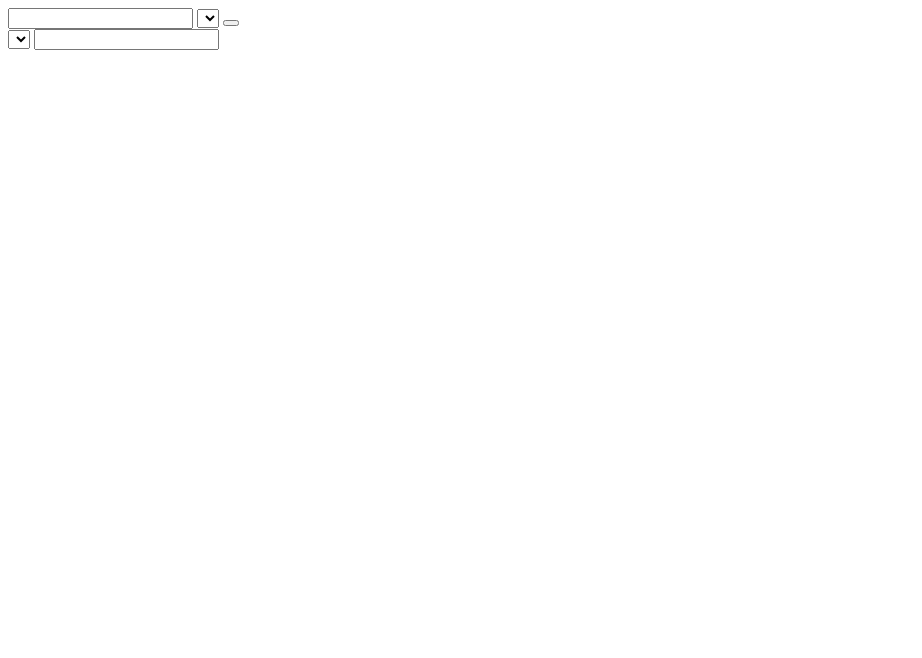
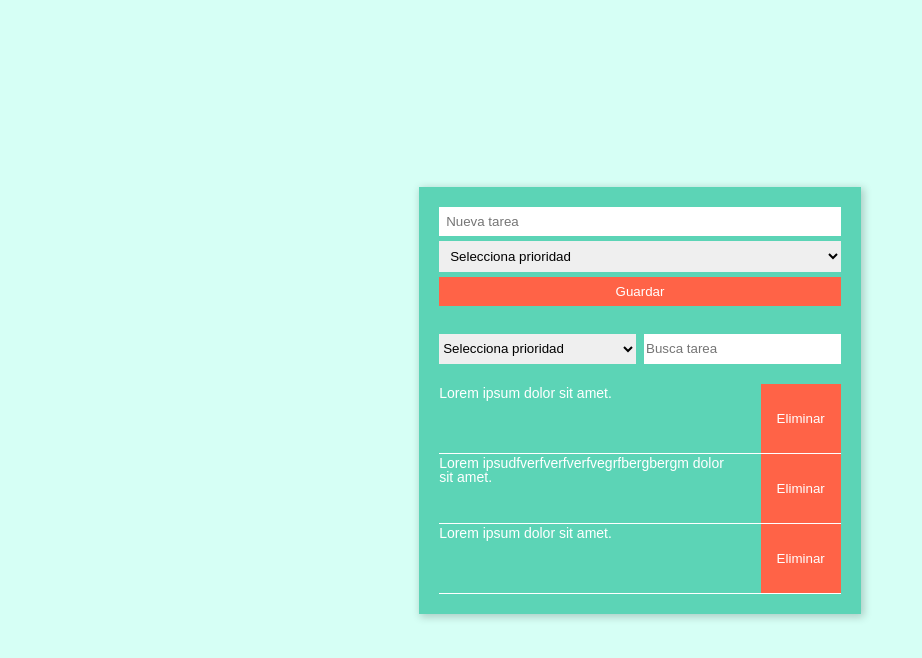
Before and after one commit to elediagar/to-do, a plain HTML site: page index.html in a window 1280 px wide. Shown: the whole page, without its empty margins (0-922 px from the left). Drawn offline with Linux system fonts and the light colour scheme.

Commit message:
index html y css terminado

```diff
--- a/css/style.css
+++ b/css/style.css
@@ -0,0 +1,166 @@
+/* Reset ------- */
+
+/* http://meyerweb.com/eric/tools/css/reset/
+   v2.0 | 20110126
+   License: none (public domain)
+*/
+
+html, body, div, span, applet, object, iframe,
+h1, h2, h3, h4, h5, h6, p, blockquote, pre,
+a, abbr, acronym, address, big, cite, code,
+del, dfn, em, img, ins, kbd, q, s, samp,
+small, strike, strong, sub, sup, tt, var,
+b, u, i, center,
+dl, dt, dd, ol, ul, li,
+fieldset, form, label, legend,
+table, caption, tbody, tfoot, thead, tr, th, td,
+article, aside, canvas, details, embed,
+figure, figcaption, footer, header, hgroup,
+menu, nav, output, ruby, section, summary,
+time, mark, audio, video {
+	margin: 0;
+	padding: 0;
+	border: 0;
+	font-size: 100%;
+	font: inherit;
+	vertical-align: baseline;
+}
+/* HTML5 display-role reset for older browsers */
+article, aside, details, figcaption, figure,
+footer, header, hgroup, menu, nav, section {
+	display: block;
+}
+body {
+	line-height: 1;
+}
+ol, ul {
+	list-style: none;
+}
+blockquote, q {
+	quotes: none;
+}
+blockquote:before, blockquote:after,
+q:before, q:after {
+	content: '';
+	content: none;
+}
+table {
+	border-collapse: collapse;
+	border-spacing: 0;
+}
+
+
+/* Main ------- */
+
+:root {
+    --maincolor: #5cd4b6;
+    --seccolor: #2cbb97;
+    --fonts: 1em;
+    --fontm: 1.2em;
+    --fontl: 1.5em;
+}
+
+body {
+    font-family: Arial, Helvetica, sans-serif;
+    background: #d6fff5;
+    min-height: 100vh;
+    display: flex;
+    flex-direction: column;
+    justify-content: center;
+    align-items: center;
+    font-size: 14px;
+}
+
+.wrapper{
+    background-color: var(--maincolor);
+    padding: 20px;
+    box-shadow: 2px 2px 8px 1px rgba(0, 0, 0, 0.2)
+
+}
+
+/* form -------*/
+
+*{
+    box-sizing: border-box;
+}
+
+.form {
+    display: flex;
+    flex-direction: column;
+    margin-bottom: 2em;
+}
+
+button{
+    background-color: tomato;
+    border: none;
+    cursor: pointer;
+    color: white;
+}
+
+button:hover{
+    background-color: tomato;
+}
+
+.form select {
+    padding: 7px;
+    border: none;
+    margin: 5px 0;
+}
+
+.form input {
+    border: none;
+    padding: 7px;
+}
+
+
+.form button{
+    padding: 7px;
+}
+
+
+/* tareas -------*/
+
+.tareas .filtrado {
+    margin-bottom: 20px;
+    display: flex;
+    justify-content: space-between;
+    flex-wrap: wrap;
+}
+
+.tareas .filtrado select{
+    width: 49%;
+    border: none;
+}
+
+.tareas .filtrado input{
+    width: 49%;
+    height: 30px;
+    border: none;
+
+}
+
+.tareas ul li{
+    display: flex;
+    flex-wrap: wrap;
+    justify-content: space-between;
+    height: 3em;
+    background-color: var(--maincolor);
+    border-bottom: 1px solid white;
+    height: 70px;
+}
+
+.tareas ul li:hover{
+    background-color: var(--seccolor);
+
+}
+
+.tareas ul li a{
+    width: 75%;
+    padding-top: 2px;
+    color: white;
+    text-decoration: none;
+}
+
+.tareas ul li button{
+    width: 20%;
+}
--- a/index.html
+++ b/index.html
@@ -1,22 +1,52 @@
 <!DOCTYPE html>
 <html lang="es">
+
 <head>
     <meta charset="UTF-8">
     <meta name="viewport" content="width=device-width, initial-scale=1.0">
     <title>To-Do</title>
+    <link rel="stylesheet" href="css/style.css">
     <script src="js/datos.js"></script>
 </head>
+
 <body>
     <div class="wrapper">
+        <form class="form" action="">
+            <input type="text" class="tarea" placeholder="Nueva tarea">
+            <select id="prioridad">
+                <option value="">Selecciona prioridad</option>
+                <option value="baja">BAJA</option>
+                <option value="media">MEDIA</option>
+                <option value="alta">ALTA</option>
+            </select>
+            <button id="btn-guardar">Guardar</button>
+        </form>
 
-        <form class="form" action="">
-            <input type="text" class="tarea">
-            <select name="" id="prioridad"></select>
-            <button id="btn-guardar"></button>
-        </form>
-        <div class="filtrado">
-            <select name="" id="select-prio"></select>
-            <input type="text" id="buscador">
+        <div class="tareas">
+
+            <div class="filtrado">
+                <select id="prioridad">
+                    <option value="">Selecciona prioridad</option>
+                    <option value="baja">BAJA</option>
+                    <option value="media">MEDIA</option>
+                    <option value="alta">ALTA</option>
+                </select>
+                <input type="text" id="buscador" placeholder="Busca tarea">
+            </div>
+            <div class="tareas">
+                <ul id="lista">
+                    <li><a href="">Lorem ipsum dolor sit amet.</a>
+                        <button id="btn-eliminar">Eliminar</button>
+                    </li>
+                    <li><a href="">Lorem ipsudfverfverfverfvegrfbergbergm dolor sit amet.</a>
+                        <button id="btn-eliminar">Eliminar</button>
+                    </li>
+                    <li><a href="">Lorem ipsum dolor sit amet.</a>
+                        <button id="btn-eliminar">Eliminar</button>
+                    </li>
+                </ul>
+            </div>
+
         </div>
 
 
@@ -25,7 +55,7 @@
 
 
 
-    <script src="js/eventos.js"></script>
-    <script src="js/funciones.js"></script>
+    <script src="js/main.js"></script>
 </body>
+
 </html>
```
Also changed, not shown: js/eventos.js (deleted), js/funciones.js (deleted), js/main.js (added).
